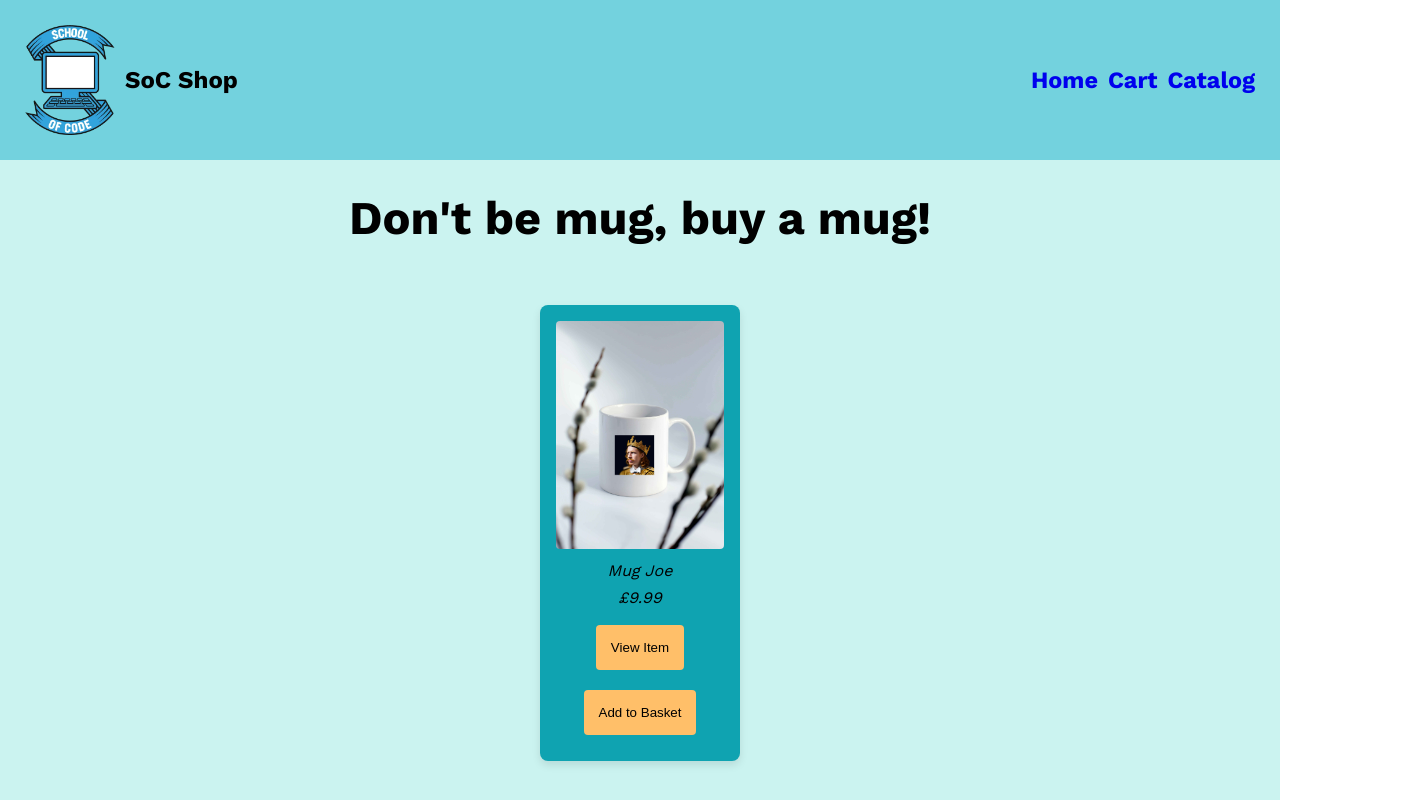
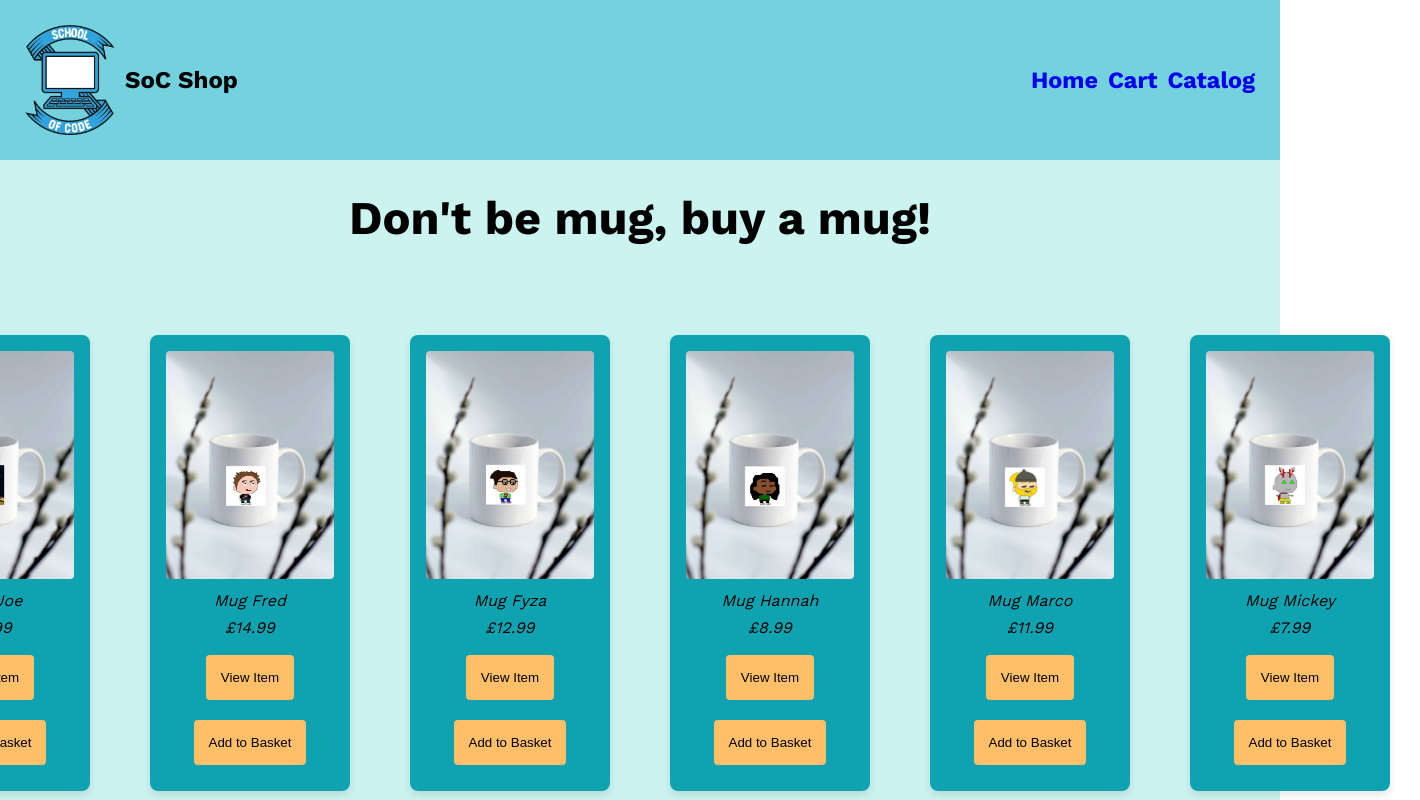
Before and after one commit to chisfy/SoC-Shop, a Next.js app in the folder my-shopping-app/: page /mug-collection in a window 1280 px wide. Shown: the top 800 px of the page, 1420 px wide, since content can reach past the window. Built offline with nearby package versions, Linux system fonts and the light colour scheme; data requests are answered from the project's data file.

Commit message:
screen row and column fixed

```diff
--- a/my-shopping-app/app/mug-collection/page.jsx
+++ b/my-shopping-app/app/mug-collection/page.jsx
@@ -17,9 +17,8 @@ const mugList = await getMugs();
       <div className={styles.title}>
       <h3>Don't be mug, buy a mug!</h3>
       </div>
-      <>
+      <div className={styles.articlecontainer}>
         {mugList.map((mug) => (
-          <div className={styles.articlecontainer}>
           <article key={mug.id} className={styles.card}>
             <Image
               src={mug.img_url}
@@ -38,9 +37,8 @@ const mugList = await getMugs();
             <AddButton mug={mug} />
             </div>
           </article>
-          </div>
         ))}
-      </>
+        </div>
       </main>
     );
   }
--- a/my-shopping-app/app/mug-collection/styles.module.css
+++ b/my-shopping-app/app/mug-collection/styles.module.css
@@ -21,6 +21,7 @@
     width: 200px;
     height: 30%;
     padding: 16px;
+    margin: 20px;
     border-radius: 8px;
     box-shadow: 0 4px 8px rgba(0, 0, 0, 0.1);
     background-color: #0FA3B1;
@@ -59,3 +60,20 @@
 .card button:hover {
     background-color: #FF9F1C;
 }
+
+@media screen and (min-width: 700px) {
+
+    .maincontainer {
+        width: 100%;
+        height: 100%;
+    }
+
+    .articlecontainer {
+        display: flex;
+        flex-direction: row;
+    }
+
+    .card {
+        margin: 30px;
+      }
+}
```
